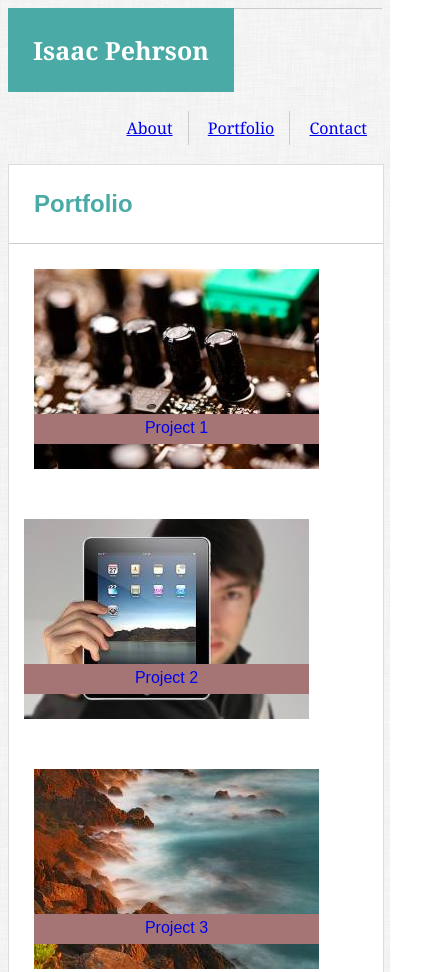
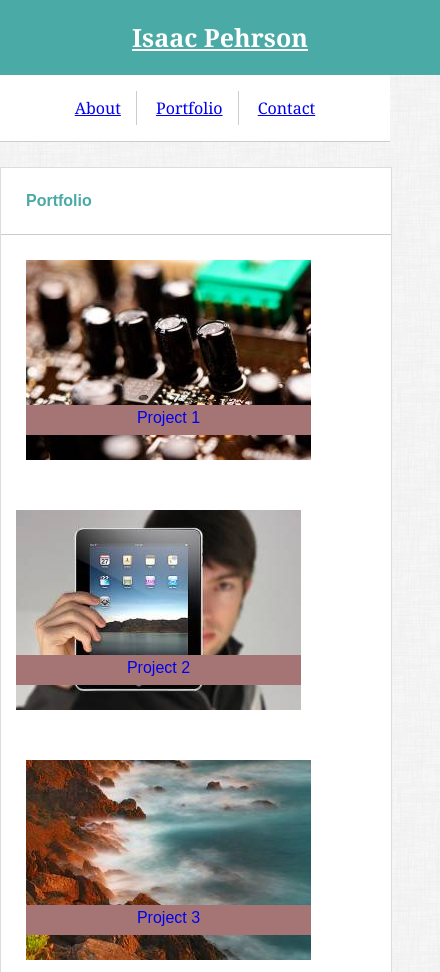
Before and after one commit to IzzleNizzle/Responsive-Portfolio, a plain HTML site: page portfolio.html in a window 390 px wide. Shown: the top 972 px of the page, 440 px wide, since content can reach past the window. Drawn offline with Linux system fonts and the light colour scheme.

Commit message:
made different updates to the styling and media tags

```diff
--- a/assets/css/style.css
+++ b/assets/css/style.css
@@ -197,8 +197,29 @@ textarea {
     background-color: #79a575;
 }
 
+.main-section {
+    float: left;
+    width: 100%;
+    max-width: 650px;
+    padding: 30px;
+    margin: 0 0 40px;
+    background: #fff;
+    border: 1px solid #ddd;
+  }
+
+#contact-form ul {
+    margin-bottom: 20px;
+  }
+
+  #contact-form li {
+    margin-bottom: 10px;
+  }
+
 @media screen and (max-width: 980px) {
     .container {
+        max-width: 768px;
+    }
+    .contentContainer {
         max-width: 768px;
     }
     #mainContent {
@@ -213,7 +234,7 @@ textarea {
     }
     .contentContainer {
         /* width: 100%; */
-        padding: 20px;
+        /* padding: 20px; */
     }
     #mainContent {
         max-width: 768px;
@@ -225,8 +246,25 @@ textarea {
         width: 100%;
         /* margin: 25px; */
     }
+    .thumbnail-right {
+        width: 260px;
+    }
+    .thumbnail-left {
+        width: 260px;
+    }
 }
 
 @media screen and (max-width: 640px) {
-
+    #isaac {
+        max-width: 768px;
+        width: 100%;
+        text-align: center;
+        /* margin: 25px; */
+    }
+    nav {
+        max-width: 768px;
+        width: 100%;
+        text-align: center;
+        padding-bottom: 25px;
+    }
 }
--- a/portfolio.html
+++ b/portfolio.html
@@ -7,6 +7,7 @@
     <meta http-equiv="X-UA-Compatible" content="ie=edge">
 
     <!-- Linking CSS -->
+    <link rel="stylesheet" type="text/css" href="assets/css/reset.css">
     <link rel="stylesheet" type="text/css" href="assets/css/style.css">
 
     <title>My Portfolio</title>
@@ -14,22 +15,23 @@
 </head>
 
 <body>
-    <div class="clear">
         <header>
 
-            <div id="isaac">Isaac Pehrson</div>
-            <nav>
+                <div class="container">
 
-                <a id="nav1" href="index.html">About</a>
-                <a id="nav1" href="portfolio.html">Portfolio</a>
-                <a id="nav2" href="contact.html">Contact</a>
+                <a id="isaac" href="index.html">Isaac Pehrson</a>
 
-            </nav>
+                <nav>
+                    <a id="nav1" href="index.html">About</a>
+                    <a id="nav1" href="portfolio.html">Portfolio</a>
+                    <a id="nav2" href="contact.html">Contact</a>
 
+                </nav>
+                </div>
         </header>
-    </div>
 
-    <div class="clear content">
+
+        <div class="contentContainer">
         <article id="mainContent">
 
             <h1 id="aboutMe">Portfolio</h1>
```
Also changed, not shown: contact.html (+10 -9 lines).
